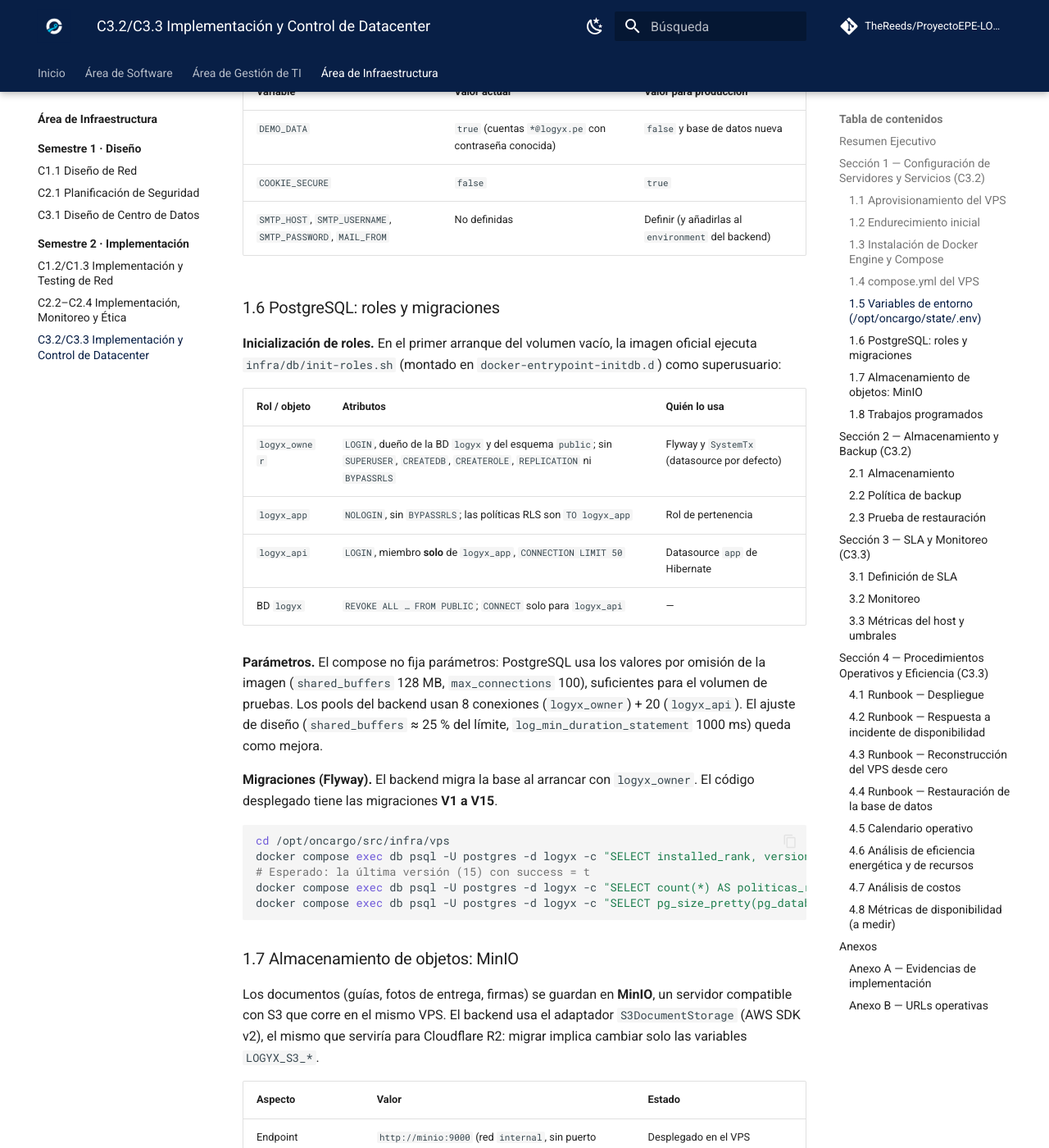
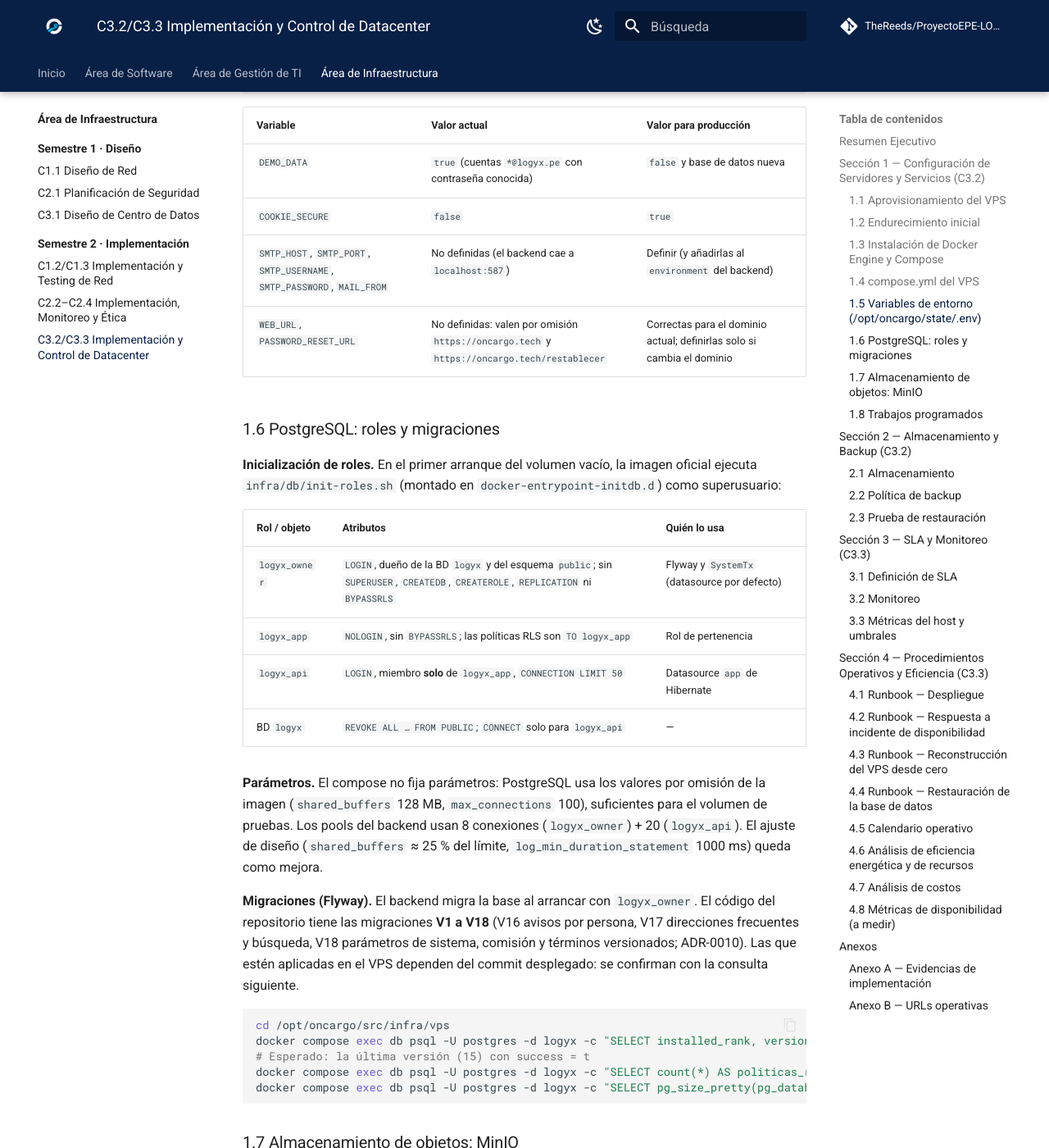
Before and after one commit to TheReeds/ProyectoEPE-LOGYX, an MkDocs documentation site: the page built from docs/infraestructura/semestre-2/implementacion-datacenter.md, in a window 1280 px wide and 1400 px high, scrolled down 7704 px. Shown: the whole window at 82% size. Built offline with MkDocs 1.6.1 and Material for MkDocs 9.7.7, drawn with Linux system fonts in a browser that asks for light colours; comment, search, counter and statistics services are not loaded; some of the changed text lies outside the part shown.

Commit message:
docs(infra): corregir v2.1 con la última versión de oncargo-code (98909df)
- Migraciones V1–V18 (V16–V18, ADR-0010) en lugar de V1–V15.
- Variables WEB_URL y PASSWORD_RESET_URL; SMTP también bloquea los avisos por persona (V16).
- Hallazgo H-10: Astro sin security.allowedDomains comparte los límites por IP entre todos los usuarios web.
- Hallazgo H-11: el APK publicado es debug y su URL de API depende de -PapiBaseUrl.
- Prueba A9 y rate limit de la cotización pública en Seguridad.

Co-Authored-By: Claude Opus 5.5 <noreply@anthropic.com>
Claude-Session: https://claude.ai/code/session_019dUCW6m4myUBLuDUm3cVsi

````diff
--- a/docs/infraestructura/semestre-2/implementacion-datacenter.md
+++ b/docs/infraestructura/semestre-2/implementacion-datacenter.md
@@ -39,7 +39,7 @@ El diseño acepta **un único dominio de falla** (equivalente a Tier I). **Hoy n
 | Distribución de la app | Página `https://oncargo.tech/app/` con QR, `oncargo.apk` y `version.json` (`publish-apk.sh`) | Desplegado en el VPS |
 | DNS | Registros A en el panel de Hostinger (público); DNS embebido de Docker (interno) | Desplegado (ver [Red, sección 1.5](implementacion-red.md)) |
 | Directorio (AD/LDAP) | **No aplica:** la identidad vive en la aplicación (JWT RSA, bcrypt, roles por organización); no hay un dominio de Windows ni usuarios de red | Decisión de diseño |
-| Correo saliente (restablecer contraseña, invitaciones) | Quarkus Mailer: el compose del VPS **no define** `SMTP_*`, así que esos correos no se entregan | No implementado (configurar SMTP) |
+| Correo saliente (restablecer contraseña, invitaciones y avisos por persona de V16) | Quarkus Mailer: el compose del VPS **no define** `SMTP_*`, así que esos correos no se entregan; los enlaces de los avisos usan `WEB_URL` (por omisión `https://oncargo.tech`) | No implementado (configurar SMTP) |
 | Monitoreo | `healthcheck` de Docker + `restart: unless-stopped`; revisión manual | Desplegado (básico); UptimeRobot/Uptime Kuma: no implementado |
 
 ---
@@ -262,7 +262,8 @@ DOWNLOADS_DIR=/opt/oncargo/downloads
 |----------|--------------|-----------------------|
 | `DEMO_DATA` | `true` (cuentas `*@logyx.pe` con contraseña conocida) | `false` y base de datos nueva |
 | `COOKIE_SECURE` | `false` | `true` |
-| `SMTP_HOST`, `SMTP_USERNAME`, `SMTP_PASSWORD`, `MAIL_FROM` | No definidas | Definir (y añadirlas al `environment` del backend) |
+| `SMTP_HOST`, `SMTP_PORT`, `SMTP_USERNAME`, `SMTP_PASSWORD`, `MAIL_FROM` | No definidas (el backend cae a `localhost:587`) | Definir (y añadirlas al `environment` del backend) |
+| `WEB_URL`, `PASSWORD_RESET_URL` | No definidas: valen por omisión `https://oncargo.tech` y `https://oncargo.tech/restablecer` | Correctas para el dominio actual; definirlas solo si cambia el dominio |
 
 ### 1.6 PostgreSQL: roles y migraciones
 
@@ -277,7 +278,7 @@ DOWNLOADS_DIR=/opt/oncargo/downloads
 
 **Parámetros.** El compose no fija parámetros: PostgreSQL usa los valores por omisión de la imagen (`shared_buffers` 128 MB, `max_connections` 100), suficientes para el volumen de pruebas. Los pools del backend usan 8 conexiones (`logyx_owner`) + 20 (`logyx_api`). El ajuste de diseño (`shared_buffers` ≈ 25 % del límite, `log_min_duration_statement` 1000 ms) queda como mejora.
 
-**Migraciones (Flyway).** El backend migra la base al arrancar con `logyx_owner`. El código desplegado tiene las migraciones **V1 a V15**.
+**Migraciones (Flyway).** El backend migra la base al arrancar con `logyx_owner`. El código del repositorio tiene las migraciones **V1 a V18** (V16 avisos por persona, V17 direcciones frecuentes y búsqueda, V18 parámetros de sistema, comisión y términos versionados; ADR-0010). Las que estén aplicadas en el VPS dependen del commit desplegado: se confirman con la consulta siguiente.
 
 ```bash
 cd /opt/oncargo/src/infra/vps
@@ -658,7 +659,7 @@ Sin monitor externo no hay mediciones de disponibilidad; las filas permanecen pe
 | `infra/vps/compose.yml`, `Caddyfile`, `bootstrap.sh`, `deploy.sh`, `publish-apk.sh`, `downloads/index.html`, `README.md` | Repositorio (commit `cad2b77`) | Disponible |
 | `infra/db/init-roles.sh`, `infra/scripts/gen-jwt-keys.sh`, `backend/Dockerfile`, `web/Dockerfile` | Repositorio | Disponible |
 | Trabajos programados (`AuctionScheduler`, `OutboxDispatcher`, `TripScheduler`, `RealtimeMaintenance`, `AuthTokenCleanup`) | Repositorio | Implementado en el repositorio |
-| Migraciones Flyway V1–V15 y pruebas de aislamiento (`RowLevelSecurityTest`, `DatabasePrivilegesTest`) | Repositorio / CI | Implementado en el repositorio |
+| Migraciones Flyway V1–V18 y pruebas de aislamiento (`RowLevelSecurityTest`, `DatabasePrivilegesTest`) | Repositorio / CI | Implementado en el repositorio |
 | Panel de Hostinger: VPS KVM 2, Ubuntu 24.04, región del centro de datos | Hostinger | Pendiente de captura |
 | `docker compose ps` con los cinco servicios y `cat /opt/oncargo/state/DEPLOYED` | VPS | Pendiente de captura |
 | `docker stats --no-stream`, `free -m`, `df -h /` en operación normal | VPS | Pendiente de captura |
````
Also changed, not shown: docs/infraestructura/semestre-2/implementacion-red.md (+2 -0 lines), docs/infraestructura/semestre-2/implementacion-seguridad.md (+2 -1 lines).
